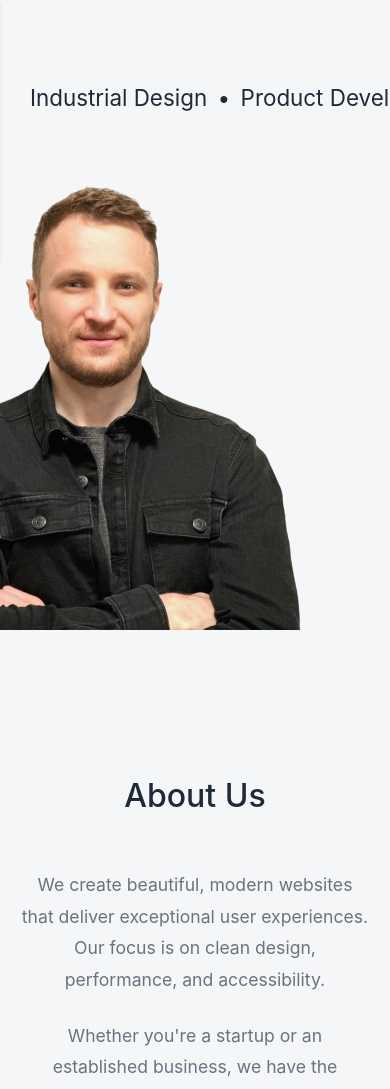
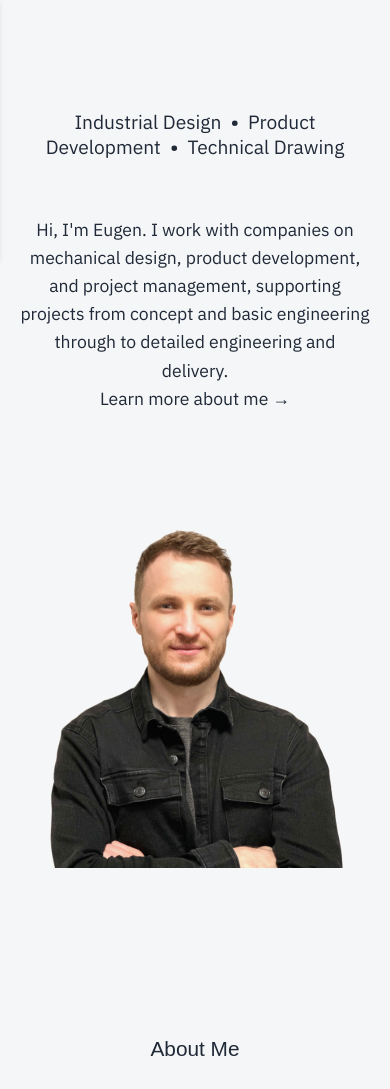
Before and after one commit to EugenMashkov/ivmproject, a plain HTML site: page index.html in a window 390 px wide. Shown: the part 72-1161 px from the top of the page. Drawn offline with nearby package versions, Linux system fonts and the light colour scheme.

Commit message:
Update website: replace logo4, IM3 image, adjust About Me section positioning, update text content

```diff
--- a/index.html
+++ b/index.html
@@ -3,10 +3,11 @@
 <head>
     <meta charset="UTF-8">
     <meta name="viewport" content="width=device-width, initial-scale=1.0">
-    <title>IVM Project - Vue.js</title>
+    <title>IEV Project - Vue.js</title>
     <link rel="preconnect" href="https://fonts.googleapis.com">
     <link rel="preconnect" href="https://fonts.gstatic.com" crossorigin>
     <link href="https://fonts.googleapis.com/css2?family=IBM+Plex+Mono:wght@400;500;600;700&display=swap" rel="stylesheet">
+    <link href="https://fonts.googleapis.com/css2?family=IBM+Plex+Sans:wght@400;500;600;700&display=swap" rel="stylesheet">
     <link href="https://fonts.googleapis.com/css2?family=Poppins:wght@600;700;800&family=Montserrat:wght@700;800;900&display=swap" rel="stylesheet">
     <link rel="stylesheet" href="styles.css">
     <script src="https://unpkg.com/vue@3/dist/vue.global.js"></script>
@@ -19,8 +20,8 @@
                 <nav class="navbar" :style="{ boxShadow: navbarShadow }" style="background: #f5f6f7 !important;">
                     <div class="container">
                         <div class="nav-brand">
-                            <img src="logo3.png" alt="Logo" class="logo-img">
-                            <span>IVM PROJECT</span>
+                            <img src="logo4.png" alt="Logo" class="logo-img">
+                            <span>IEV PROJECT</span>
                         </div>
                         <ul class="nav-menu" :class="{ active: mobileMenuOpen }">
                             <li><a href="#home" @click="scrollToSection('home')">Home</a></li>
@@ -40,8 +41,11 @@
                 <section id="home" class="hero" style="background: #f5f6f7 !important;">
                     <div class="container">
                         <h1 class="hero-title">Industrial Design <span class="separator">•</span> Product Development <span class="separator">•</span> Technical Drawing</h1>
-                        <div class="hero-image">
-                            <img src="IM1.jpeg" alt="IM1" class="hero-img">
+                        <div class="hero-content">
+                            <h2 class="about-title">Hi, I'm Eugen. I work with companies on mechanical design, product development, and project management, supporting projects from concept and basic engineering through to detailed engineering and delivery.<br><a href="#about-text" class="learn-more-link">Learn more about me →</a></h2>
+                            <div class="hero-image">
+                                <img src="IM3.jpg" alt="IM3" class="hero-img">
+                            </div>
                         </div>
                     </div>
                 </section>
@@ -49,11 +53,12 @@
                 <!-- About Section -->
                 <section id="about" class="section" style="background: #f5f6f7 !important;">
                     <div class="container">
-                        <h2 class="section-title">About Us</h2>
+                        <h2 class="section-title">About Me</h2>
                         <div class="about-content">
-                            <div class="about-text">
-                                <p>We create beautiful, modern websites that deliver exceptional user experiences. Our focus is on clean design, performance, and accessibility.</p>
-                                <p>Whether you're a startup or an established business, we have the expertise to bring your vision to life.</p>
+                            <div id="about-text" class="about-text">
+                                <p>Mechanical engineer with over 12 years of experience in industrial design.</p>
+                                <p>Core experience in pressure vessels, steam boilers, piping systems and related industrial equipment for the energy, chemical, oil & gas, and food industries.</p>
+                                <p>Holds a Bachelor's and Master's degree in Mechanical Engineering and Mechatronics (2006–2012). From 2014 to 2016, worked on end-to-end mechanical development of high-end audio equipment for a startup in Warsaw, including full technical documentation, certification, and setup of production and supply chains. Over the following nine years, worked in Germany as a design engineer, project engineer, and project manager on pressure vessels, steam boilers, chemical reactors, and process piping in accordance with DIN EN, AD 2000, and ASME standards, contributing to international projects for clients such as Linde, Accsys, BAT, Nestlé, Shell, ADM, Hitachi, and others. Additionally, as a side project, I co-founded Dotyk Fingers, a startup focused on developing body-powered finger prostheses for people with disabilities, where I served as CEO and led the product's technical development.</p>
                             </div>
                         </div>
                     </div>
@@ -62,7 +67,7 @@
                 <!-- Services Section -->
                 <section id="services" class="section services-section" style="background: #f5f6f7 !important;">
                     <div class="container">
-                        <h2 class="section-title">Our Services</h2>
+                        <h2 class="section-title">Services</h2>
                         <div class="services-grid">
                             <div
                                 v-for="(service, index) in services"
--- a/styles.css
+++ b/styles.css
@@ -6,6 +6,7 @@
 
 html {
     background: #f5f6f7;
+    scroll-behavior: smooth;
 }
 
 :root {
@@ -22,7 +23,7 @@ html {
 }
 
 body {
-    font-family: -apple-system, BlinkMacSystemFont, 'Segoe UI', Roboto, 'Helvetica Neue', Arial, sans-serif;
+    font-family: 'IBM Plex Sans', Helvetica, Arial, sans-serif;
     line-height: 1.6;
     color: var(--text-dark);
     overflow-x: hidden;
@@ -73,7 +74,7 @@ body {
     font-size: 1.3rem;
     font-weight: 400;
     color: #000000;
-    font-family: -apple-system, BlinkMacSystemFont, 'Segoe UI', Roboto, 'Helvetica Neue', Arial, sans-serif;
+    font-family: 'IBM Plex Sans', Helvetica, Arial, sans-serif;
 }
 
 .logo-img {
@@ -120,21 +121,30 @@ body {
 .hero {
     background: #f5f6f7 !important;
     color: var(--text-dark);
-    padding: 200px 0 120px 0;
+    padding: 150px 0 120px 0;
     text-align: center;
     overflow-x: hidden;
     width: 100%;
+    position: relative;
+}
+
+.hero-header-container {
+    display: flex;
+    align-items: baseline;
+    justify-content: space-between;
+    margin-bottom: 4rem;
 }
 
 .hero-title {
     font-size: clamp(1rem, 3.5vw, 2.5rem);
     font-weight: 400;
-    margin-bottom: 1rem;
+    margin: 0;
     animation: fadeInUp 0.8s ease;
     white-space: nowrap;
     max-width: 100%;
     box-sizing: border-box;
     padding: 0 10px;
+    flex: 1;
 }
 
 .hero-title .separator {
@@ -143,12 +153,47 @@ body {
     color: var(--text-dark);
 }
 
+.hero {
+    position: relative;
+}
+
+.hero-content {
+    margin-top: 6rem;
+    display: flex;
+    align-items: flex-start;
+    justify-content: space-between;
+    gap: 3rem;
+}
+
+.about-title {
+    font-size: 1.3rem !important;
+    font-weight: 400;
+    color: var(--text-dark);
+    margin: 6rem 0 0 0;
+    padding-left: 10rem;
+    font-family: 'IBM Plex Sans', Helvetica, Arial, sans-serif;
+    max-width: 600px;
+    line-height: 1.6;
+}
+
+.learn-more-link {
+    text-decoration: none;
+    color: inherit;
+    cursor: pointer;
+    transition: opacity 0.3s ease;
+}
+
+.learn-more-link:hover {
+    opacity: 0.7;
+}
+
+
 .hero-image {
-    margin-top: 4rem;
     display: flex;
     justify-content: flex-end;
     padding-right: 10%;
     background: #f5f6f7;
+    flex: 1;
 }
 
 .hero-img {
@@ -158,6 +203,9 @@ body {
     background: #f5f6f7;
     mix-blend-mode: darken;
     filter: brightness(1.1) contrast(0.97);
+    clip-path: inset(0 0 12.5% 0);
+    object-fit: cover;
+    object-position: top;
 }
 
 .hero-subtitle {
@@ -200,15 +248,28 @@ body {
     color: var(--text-dark);
 }
 
+#about .section-title {
+    font-size: clamp(1rem, 3.5vw, 2.5rem) !important;
+    font-weight: 400 !important;
+    text-align: center;
+    margin-bottom: 2rem;
+    font-family: Arial, sans-serif !important;
+}
+
+#about {
+    padding-top: 140px !important;
+    margin-top: -140px !important;
+}
+
 .about-content {
     max-width: 800px;
     margin: 0 auto;
-    text-align: center;
+    text-align: left;
 }
 
 .about-text {
     font-size: 1.1rem;
-    color: var(--text-light);
+    color: var(--text-dark);
     line-height: 1.8;
 }
 
@@ -219,6 +280,15 @@ body {
 /* Services Section */
 .services-section {
     background: #f5f6f7 !important;
+    padding-top: 20px !important;
+}
+
+#services .section-title {
+    font-size: clamp(1rem, 3.5vw, 2.5rem) !important;
+    font-weight: 400 !important;
+    text-align: center;
+    margin-bottom: 2rem;
+    font-family: Arial, sans-serif !important;
 }
 
 .services-grid {
@@ -333,7 +403,7 @@ body {
         left: -100%;
         top: 70px;
         flex-direction: column;
-        background: var(--white);
+        background: #f5f6f7;
         width: 100%;
         text-align: center;
         transition: 0.3s;
@@ -350,8 +420,46 @@ body {
     }
 
     .hero-title {
-        font-size: 2rem;
-        white-space: nowrap;
+        font-size: 1.5rem;
+        white-space: normal;
+        line-height: 1.4;
+    }
+
+    .hero-content {
+        flex-direction: column;
+        align-items: flex-start;
+        margin-top: 3rem;
+    }
+
+    .about-title {
+        font-size: 1.1rem !important;
+        padding-left: 0;
+        margin: 2rem 0 0 0;
+        max-width: 100%;
+    }
+
+    #about {
+        padding-top: 60px !important;
+        margin-top: -40px !important;
+    }
+
+    #about .section-title {
+        font-size: 1.3rem !important;
+    }
+
+    #services .section-title {
+        font-size: 1.3rem !important;
+    }
+
+    .hero-image {
+        width: 100%;
+        justify-content: center;
+        padding-right: 0;
+        margin-top: 2rem;
+    }
+
+    .hero-img {
+        max-width: 100%;
     }
 
     .hero-subtitle {
@@ -369,12 +477,41 @@ body {
 
 @media (max-width: 480px) {
     .hero {
-        padding: 80px 0;
+        padding: 120px 0 80px 0;
     }
 
     .hero-title {
-        font-size: 1.4rem;
-        white-space: nowrap;
+        font-size: 1.2rem;
+        white-space: normal;
+        line-height: 1.3;
+        padding: 0 10px;
+    }
+
+    .about-title {
+        font-size: 1.1rem !important;
+        padding-left: 0;
+        margin: 1.5rem 0 0 0;
+    }
+
+    #about {
+        padding-top: 60px !important;
+        margin-top: -30px !important;
+    }
+
+    #about .section-title {
+        font-size: 1.3rem !important;
+    }
+
+    #services .section-title {
+        font-size: 1.3rem !important;
+    }
+
+    .hero-content {
+        margin-top: 2rem;
+    }
+
+    .hero-img {
+        max-width: 100%;
     }
 
     .hero-subtitle {
@@ -384,4 +521,12 @@ body {
     .section {
         padding: 60px 0;
     }
+
+    .nav-brand {
+        font-size: 1rem;
+    }
+
+    .logo-img {
+        height: 30px;
+    }
 }
```
Also changed, not shown: IM3.jpg (added), logo4.png (added).
